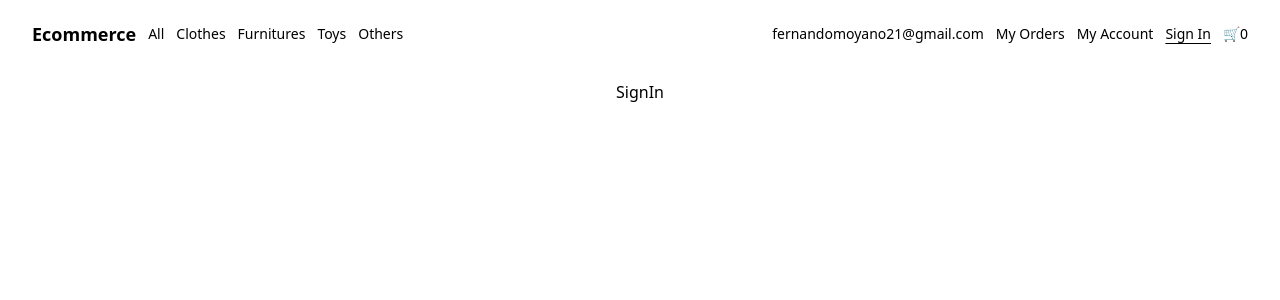
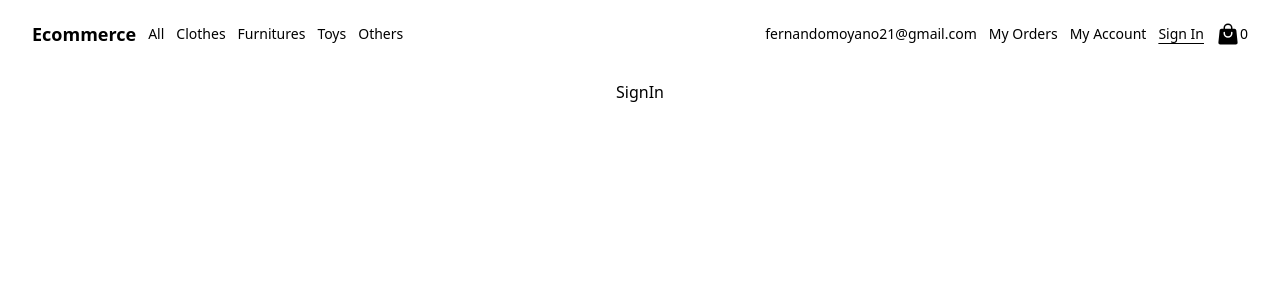
Before and after one commit to FernandoMoyano/vite-tailwind-ecommerce, a React (Vite) app: page /sign-in in a window 1280 px wide. Shown: the top 300 px of the page. Built offline with nearby package versions, Linux system fonts and the light colour scheme.

Commit message:
heroIcon

```diff
--- a/src/components/Card/Card.jsx
+++ b/src/components/Card/Card.jsx
@@ -1,5 +1,6 @@
 import { useContext } from "react";
 import { ShoppingCartContext } from "../../context/Context";
+import { PlusIcon } from "@heroicons/react/24/solid";
 
 /* eslint-disable react/prop-types */
 const Card = ({ price, title, image, category }) => {
@@ -20,7 +21,7 @@
           onClick={() => setCount(count + 1)}
           className="absolute top-0 right-0 flex justify-center items-center bg-white w-6 h-6 rounded-full m-2 p-1"
         >
-          +
+          <PlusIcon className="h-6 w-6"/>
         </button>
       </figure>
       <p className="flex justify-between">
--- a/src/components/NavBar/NavBar.jsx
+++ b/src/components/NavBar/NavBar.jsx
@@ -1,6 +1,7 @@
 import { useContext } from "react";
 import { NavLink } from "react-router-dom";
 import { ShoppingCartContext } from "../../context/Context";
+import { ShoppingBagIcon } from "@heroicons/react/24/solid";
 
 const NavBar = () => {
   const context = useContext(ShoppingCartContext);
@@ -80,7 +81,10 @@
             Sign In
           </NavLink>
         </li>
-        <li>🛒{context.count}</li>
+        <li className="flex items-center justify-center">
+          <ShoppingBagIcon className="h-6 w-6"></ShoppingBagIcon>
+          <div>{context.count}</div>
+        </li>
       </ul>
     </nav>
   );
--- a/src/components/ProductDetail/ProductDetail.jsx
+++ b/src/components/ProductDetail/ProductDetail.jsx
@@ -1,4 +1,4 @@
-import { ArchiveBoxXMarkIcon } from "@heroicons/react/24/solid";
+import { XMarkIcon } from "@heroicons/react/24/solid";
 
 const ProductDetail = () => {
   return (
@@ -7,7 +7,7 @@
         <h2 className="font-medium text-xl">Detail</h2>
         <div>
           {" "}
-          <ArchiveBoxXMarkIcon className="h-6 w-6 text-black-500 cursor-pointer" />
+          <XMarkIcon className="h-6 w-6 "/>
         </div>
       </div>
     </aside>
```
